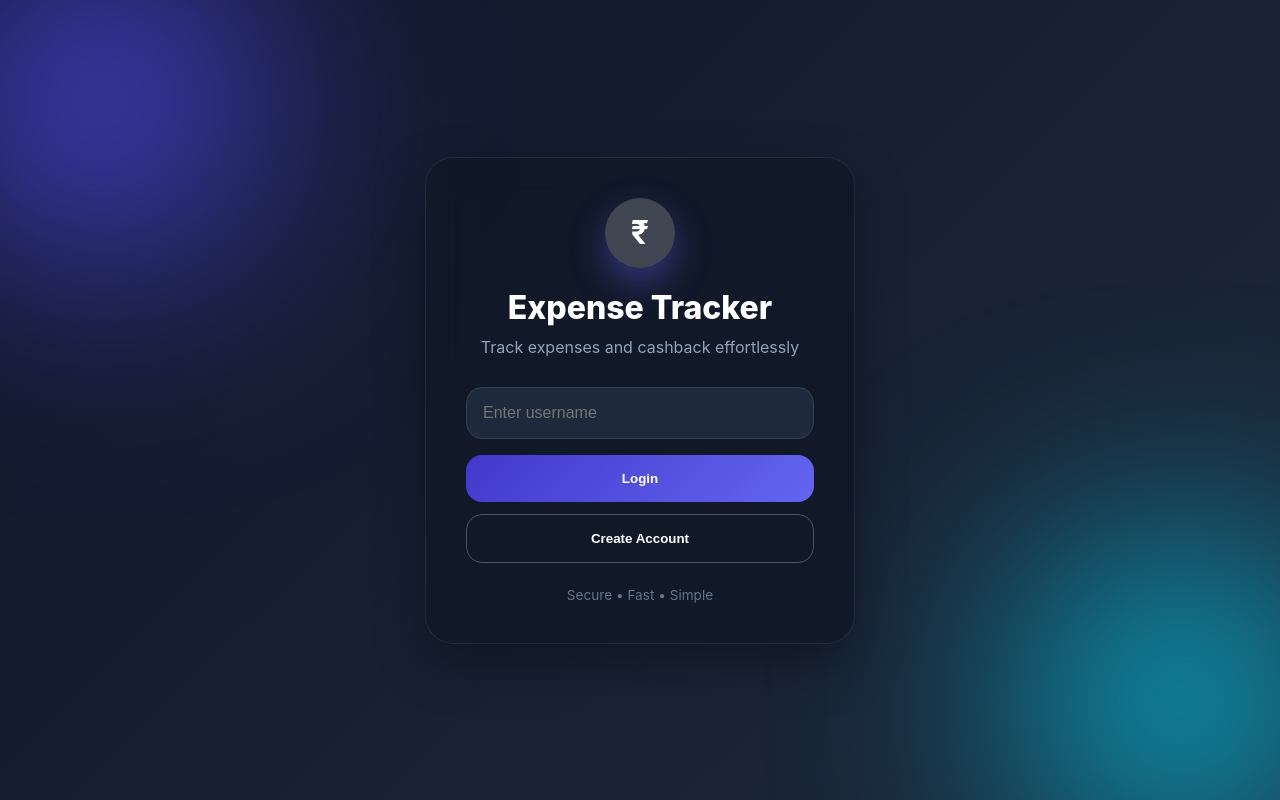
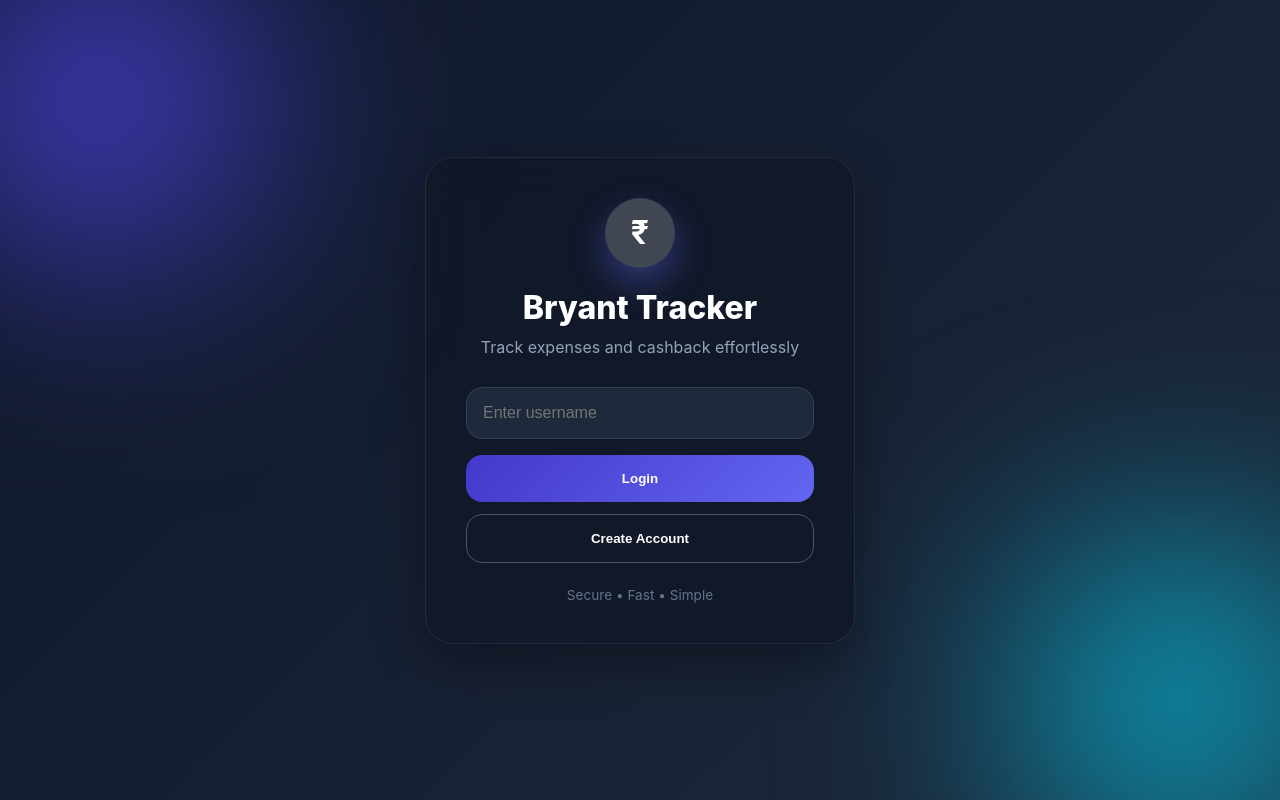
Before and after one commit to ayushsinha79/expence-frontend, a React (Vite) app: page / in a window 1280 px wide. Built offline with nearby package versions, Linux system fonts and the light colour scheme; no server answers; the HTML template or start-up script is replaced by a standard one.

Commit message:
Changed Name

```diff
--- a/index.html
+++ b/index.html
@@ -4,7 +4,7 @@
     <meta charset="UTF-8" />
     <link rel="icon" type="image/svg+xml" href="/favicon.svg" />
     <meta name="viewport" content="width=device-width, initial-scale=1.0" />
-    <title>cashback-tracker-frontend</title>
+    <title>Bryant Tracker</title>
   </head>
   <body>
     <div id="root"></div>
--- a/src/pages/Dashboard.jsx
+++ b/src/pages/Dashboard.jsx
@@ -129,7 +129,7 @@ function Dashboard() {
       <div className="dashboard-header">
         <div>
           <h1 className="dashboard-title">
-            Expense Tracker
+            Bryant Tracker
           </h1>
 
           <p className="dashboard-subtitle">
--- a/src/pages/Login.jsx
+++ b/src/pages/Login.jsx
@@ -111,7 +111,7 @@ function Login() {
         </div>
 
         <h1 className="login-title">
-          Expense Tracker
+          Bryant Tracker
         </h1>
 
         <p className="login-subtitle">
```
